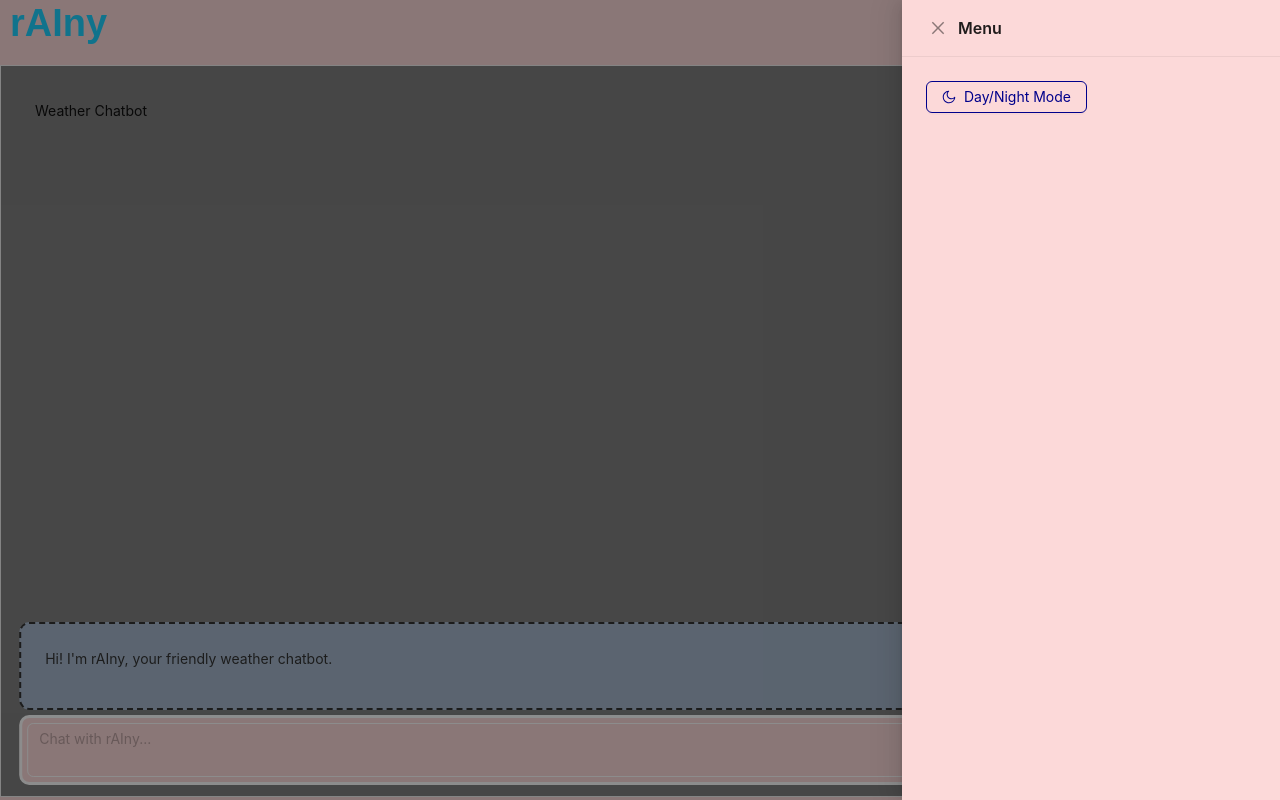
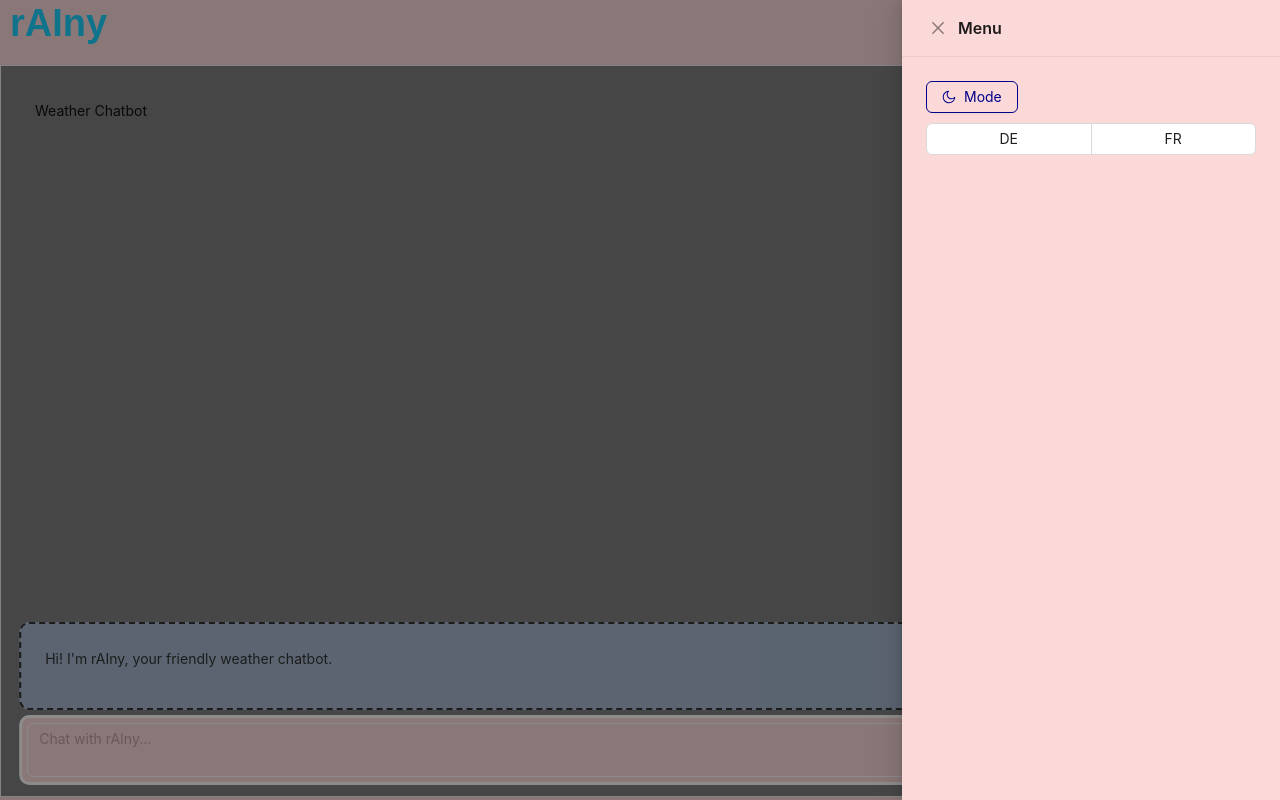
Before and after one commit to albane-kr/weather-chatbot, a Next.js app in the folder weather-chatbot-app/: page / in a window 1280 px wide. Both pictures are taken after a click on the button 1248 px from the left and 27 px from the top of the page. Built offline with nearby package versions, Linux system fonts and the light colour scheme; a web font is replaced by a local one.

Commit message:
feat: add language buttons

```diff
--- a/weather-chatbot-app/src/app/layout.jsx
+++ b/weather-chatbot-app/src/app/layout.jsx
@@ -1,7 +1,7 @@
 'use client';
 
 import { useState } from 'react';
-import { ConfigProvider, Button, Drawer, Card, Carousel } from 'antd';
+import { ConfigProvider, Button, Drawer, Card, Switch, Radio } from 'antd';
 import 'antd/dist/reset.css';
 import { ThemeProvider, useTheme } from './themeContext';
 import { MenuOutlined, SunOutlined, MoonOutlined, SendOutlined } from '@ant-design/icons';
@@ -10,10 +10,11 @@ import { Helmet, HelmetProvider } from 'react-helmet-async';
 import TextArea from 'antd/es/input/TextArea';
 
 const Layout = ({ children }) => {
-  const { backgroundColor, toggleDayNightMode, isNightMode, titleColor, sendButtonBackgroundColor, outputBackgroundColor } = useTheme();
+  const { backgroundColor, toggleDayNightMode, isNightMode, titleColor, sendButtonBackgroundColor, outputBackgroundColor, toggleFrenchGermanMode, isGermanMode } = useTheme();
   const [drawerVisible, setDrawerVisible] = useState(false);
   const [inputValue, setInputValue] = useState('');
   const maxLength = 100;
+  const languageMode = isGermanMode ? 'German' : 'French';
 
   const showDrawer = () => {
     setDrawerVisible(true);
@@ -54,10 +55,12 @@ const Layout = ({ children }) => {
               onClose={closeDrawer}
               open={drawerVisible}
               style={{ backgroundColor }}
+              direction="vertical"
             >
               <Button onClick={toggleDayNightMode} style={{ backgroundColor, color: 'darkblue', borderColor: 'darkblue', marginBottom: '10px' }}>
-                {isNightMode ? <SunOutlined /> : <MoonOutlined />} Day/Night Mode
+                {isNightMode ? <SunOutlined /> : <MoonOutlined />} Mode
               </Button>
+              <Radio.Group block options={[{label: 'DE', value: languageMode}, {label: 'FR', value: !languageMode}]} optionType="button" buttonStyle="solid" style={{ backgroundColor, color: 'darkblue', borderColor: 'darkblue', marginBottom: '10px' }}/>
             </Drawer>
             <div>
               <Card
--- a/weather-chatbot-app/src/app/themeContext.js
+++ b/weather-chatbot-app/src/app/themeContext.js
@@ -6,6 +6,7 @@ const ThemeContext = createContext();
 
 export const ThemeProvider = ({ children }) => {
   const [isNightMode, setIsNightMode] = useState(false);
+  const [isGermanMode, setIsGermanMode] = useState(false);
 
   const toggleDayNightMode = () => {
     setIsNightMode(!isNightMode);
@@ -19,8 +20,12 @@ export const ThemeProvider = ({ children }) => {
 
   const sendButtonBackgroundColor = isNightMode ? '#4C1C1C' : '#B95656';
 
+  const toggleFrenchGermanMode = () => {
+    setIsGermanMode(!isGermanMode);
+  }
+
   return (
-    <ThemeContext.Provider value={{ isNightMode, toggleDayNightMode, backgroundColor, titleColor, outputBackgroundColor, sendButtonBackgroundColor }}>
+    <ThemeContext.Provider value={{ isNightMode, toggleDayNightMode, backgroundColor, titleColor, outputBackgroundColor, sendButtonBackgroundColor, toggleFrenchGermanMode, isGermanMode }}>
       {children}
     </ThemeContext.Provider>
   );
```
